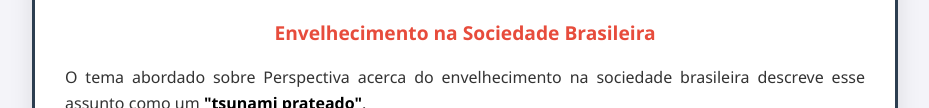
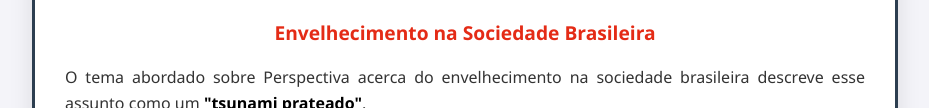
Before and after one commit to Margott21/reda-o_pedro, a plain HTML site: page index.html in a window 1280 px wide. Shown: the part 200-308 px from the top of the page, without its empty margins (175-1104 px from the left). Drawn offline with Linux system fonts and the light colour scheme.

Commit message:
projeto finalizado

```diff
--- a/style.css
+++ b/style.css
@@ -27,7 +27,7 @@ h1 {
 }
 
 h2 {
-    color: #e74c3c;
+    color: #e42b16;
     font-size: 1.2rem;
     text-align: center;
 }
```
